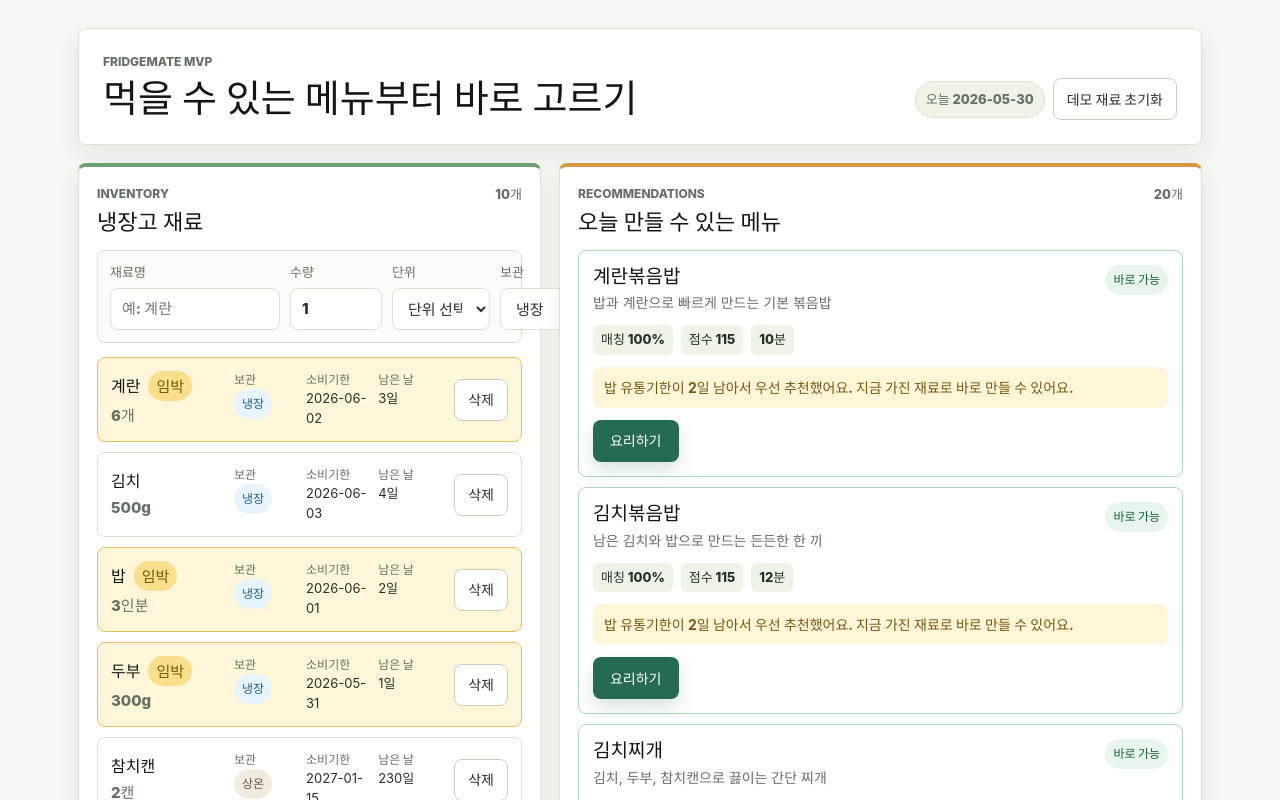
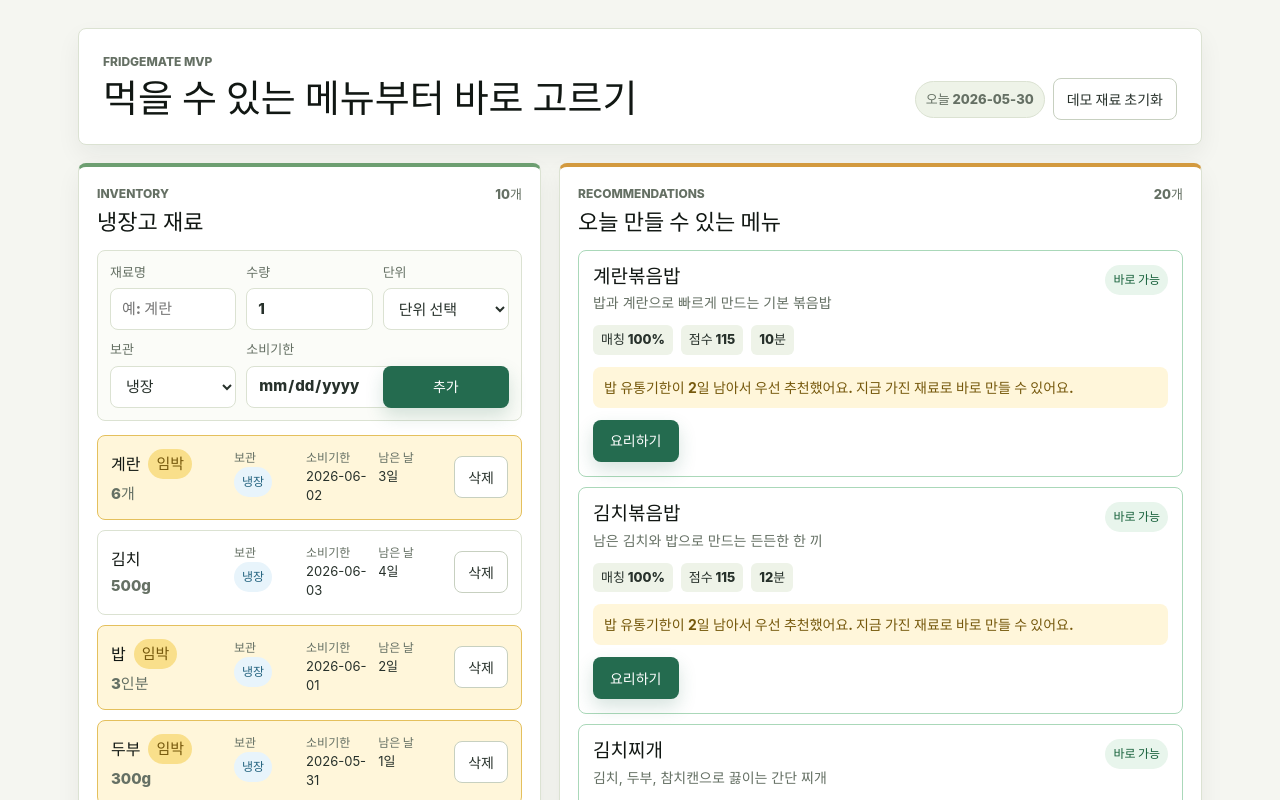
Before and after one commit to seonggwon-park/fridge-mate, a React (Vite) app: page / in a window 1280 px wide. Shown: the top 800 px of the page. Built offline with nearby package versions, Linux system fonts and the light colour scheme.

Commit message:
Fix responsive ingredient form layout

```diff
--- a/src/App.css
+++ b/src/App.css
@@ -108,10 +108,20 @@
 .ingredient-form {
   display: grid;
   gap: 10px;
+  min-width: 0;
   padding: 12px;
   border: 1px solid var(--border);
   border-radius: 8px;
   background: var(--form-bg);
+}
+
+.ingredient-form > * {
+  min-width: 0;
+}
+
+.ingredient-form .primary-action {
+  align-self: end;
+  width: 100%;
 }
 
 label {
@@ -535,10 +545,10 @@ button:active {
   }
 
   .ingredient-form {
-    grid-template-columns: minmax(170px, 1.4fr) minmax(92px, 0.7fr) minmax(
-        98px,
-        0.7fr
-      ) minmax(112px, 0.8fr) minmax(140px, 0.9fr) auto;
+    grid-template-columns: repeat(
+      auto-fit,
+      minmax(min(100%, 118px), 1fr)
+    );
     align-items: end;
   }
 
```
